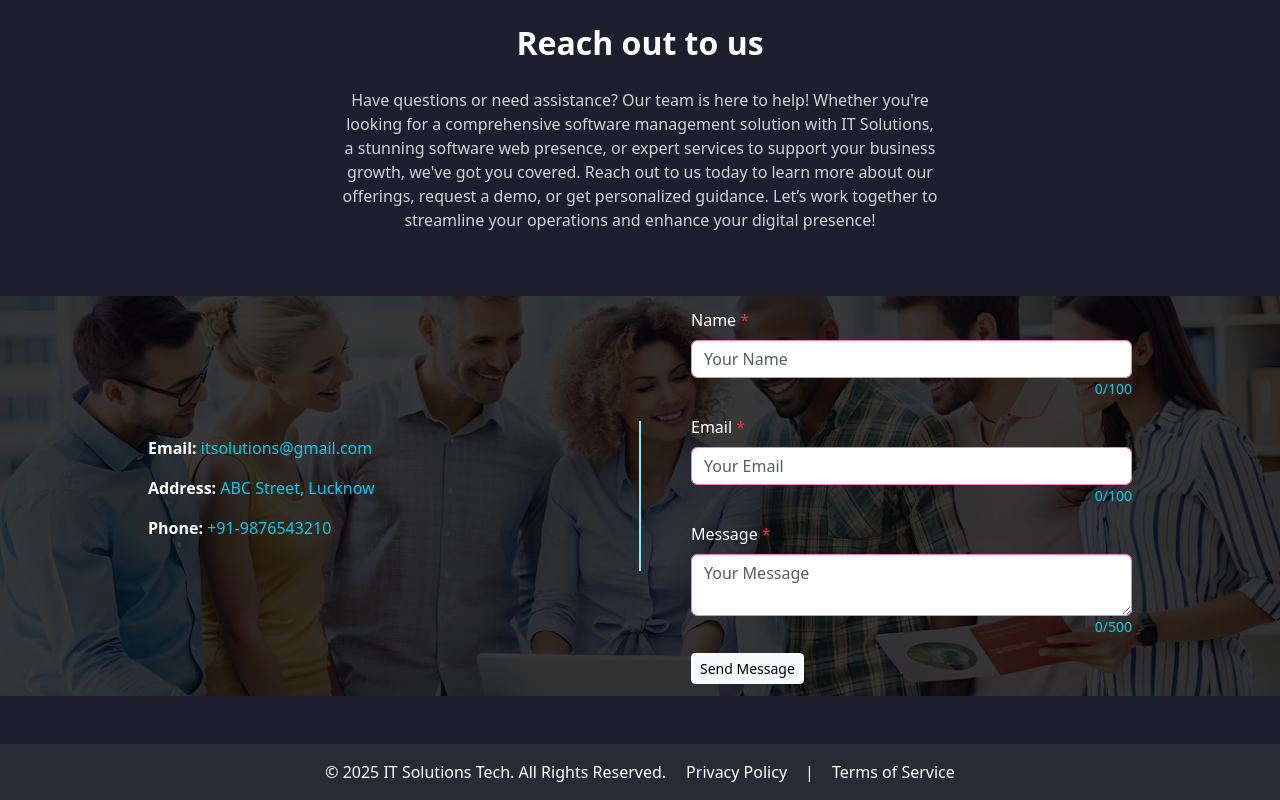
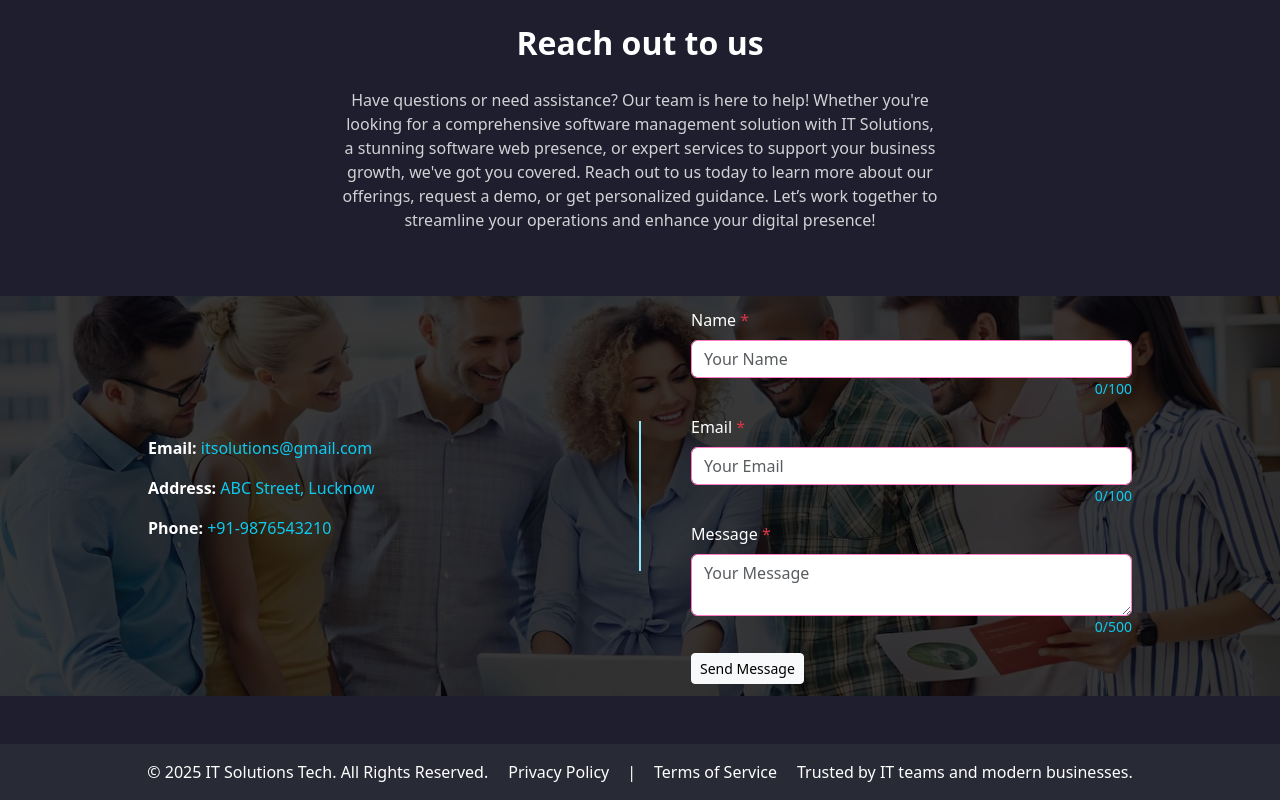
Before and after one commit to kkpathak2000/IT-company-website-Page-React.js, a React (Create React App) app in the folder Client/: page / in a window 1280 px wide. Shown: the part 1690-2490 px from the top of the page. Built offline with nearby package versions, Linux system fonts and the light colour scheme.

Commit message:
Add footer note text for clearer branding

```diff
--- a/Client/src/components/Footer.js
+++ b/Client/src/components/Footer.js
@@ -11,6 +11,7 @@ const Footer = () => {
         <span className="mx-2" aria-hidden="true">|</span>
         <a href="#terms">Terms of Service</a>
       </nav>
+      <p className="footer-note">Trusted by IT teams and modern businesses.</p>
     </footer>
   );
 };
```
